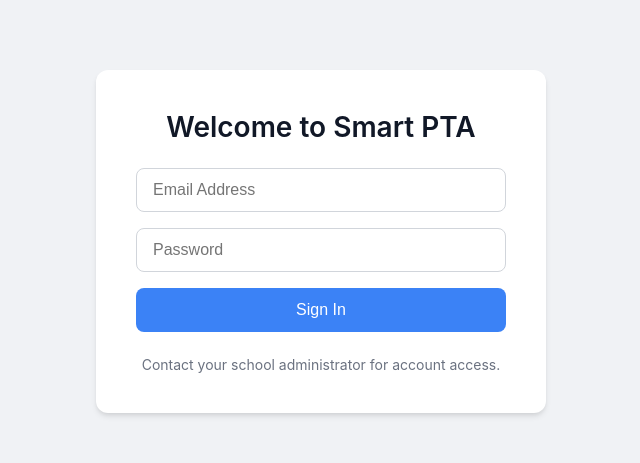
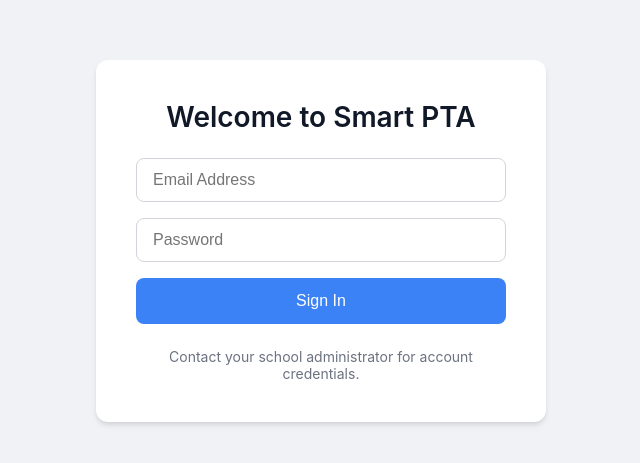
Before and after one commit to unkind-human-being/Attendance, a React (Vite) app: page /login in a window 1280 px wide. Shown: the part 159-622 px from the top of the page, without its empty margins (319-959 px from the left). Built offline with nearby package versions, Linux system fonts and the light colour scheme.

Commit message:
for android2

```diff
--- a/src/pages/auth/Login.jsx
+++ b/src/pages/auth/Login.jsx
@@ -1,31 +1,71 @@
-import { useState } from "react";
+import { useState, useEffect } from "react";
 import { useNavigate } from "react-router-dom";
-import { loginUser } from "../../firebase/attendanceService";
+import { auth, db } from "../../firebase/firebase";
+import { signInWithEmailAndPassword } from "firebase/auth";
+import { doc, getDoc } from "firebase/firestore";
 
 export default function Login() {
+  const [email, setEmail] = useState("");
+  const [password, setPassword] = useState("");
+  const [error, setError] = useState("");
+  const [loading, setLoading] = useState(false);
+
+  // PWA Install Prompt State
+  const [deferredPrompt, setDeferredPrompt] = useState(null);
+
   const navigate = useNavigate();
-  const [credentials, setCredentials] = useState({ email: "", password: "" });
-  const [feedback, setFeedback] = useState({ text: "", type: "" });
 
-  const handleChange = (e) => setCredentials({ ...credentials, [e.target.name]: e.target.value });
+  useEffect(() => {
+    // Listen for Chrome's signal that the app can be installed
+    const handleBeforeInstallPrompt = (e) => {
+      e.preventDefault(); // Prevent the mini-infobar from appearing on mobile
+      setDeferredPrompt(e); // Save the event so we can trigger it from our button
+    };
 
-  const handleSubmit = async (e) => {
+    window.addEventListener("beforeinstallprompt", handleBeforeInstallPrompt);
+
+    return () => {
+      window.removeEventListener("beforeinstallprompt", handleBeforeInstallPrompt);
+    };
+  }, []);
+
+  const handleInstallApp = async () => {
+    if (!deferredPrompt) return;
+
+    // Show the native install prompt
+    deferredPrompt.prompt();
+
+    // Wait for the user to respond to the prompt
+    const { outcome } = await deferredPrompt.userChoice;
+
+    if (outcome === "accepted") {
+      console.log("User accepted the install prompt");
+      setDeferredPrompt(null); // Hide the button once installed
+    }
+  };
+
+  const handleLogin = async (e) => {
     e.preventDefault();
-    setFeedback({ text: "", type: "" });
+    setError("");
+    setLoading(true);
 
-    const response = await loginUser(credentials.email, credentials.password);
+    try {
+      const userCredential = await signInWithEmailAndPassword(auth, email, password);
+      const user = userCredential.user;
 
-    if (response.success) {
-      const userRole = response.profile?.role;
-
-      // Route based on role
-      if (userRole === "admin") navigate("/admin/home");
-      else if (userRole === "teacher") navigate("/teacher/home");
-      else if (userRole === "parent") navigate("/parent/home");
-      else setFeedback({ text: "Invalid user role assigned.", type: "error" });
-    } else {
-      setFeedback({ text: response.error, type: "error" });
+      const userDoc = await getDoc(doc(db, "users", user.uid));
+      if (userDoc.exists()) {
+        const role = userDoc.data().role;
+        if (role === "admin") navigate("/admin/home");
+        else if (role === "teacher") navigate("/teacher/home");
+        else navigate("/parent/home");
+      } else {
+        setError("User profile not found in database.");
+      }
+    } catch (err) {
+      setError("Invalid email or password.");
     }
+    setLoading(false);
   };
 
   return (
@@ -33,22 +73,49 @@
       <div className="auth-card">
         <h2 className="auth-title">Welcome to Smart PTA</h2>
 
-        {feedback.text && (
-          <div style={{ padding: '12px 16px', marginBottom: '1rem', borderRadius: '8px', fontSize: '0.875rem', textAlign: 'center', backgroundColor: feedback.type === 'error' ? '#fee2e2' : '#d1fae5', color: feedback.type === 'error' ? '#dc2626' : '#059669' }}>
-            {feedback.text}
+        {/* The Native "Download App" Button */}
+        {deferredPrompt && (
+          <div style={{ marginBottom: '1.5rem', padding: '1rem', backgroundColor: '#eff6ff', borderRadius: '8px', border: '1px solid #bfdbfe', textAlign: 'center' }}>
+            <p style={{ margin: '0 0 10px 0', fontSize: '0.875rem', color: '#1e3a8a', fontWeight: '600' }}>
+              For the best experience, install our native app:
+            </p>
+            <button
+              onClick={handleInstallApp}
+              className="btn-primary"
+              style={{ width: '100%', backgroundColor: '#10b981', fontWeight: 'bold', display: 'flex', alignItems: 'center', justifyContent: 'center', gap: '8px' }}
+            >
+              📱 Download App
+            </button>
           </div>
         )}
 
-        <form className="auth-form" onSubmit={handleSubmit}>
-          <input className="auth-input" type="email" name="email" placeholder="Email Address" value={credentials.email} onChange={handleChange} required />
-          <input className="auth-input" type="password" name="password" placeholder="Password" value={credentials.password} onChange={handleChange} required />
-          <button className="btn-primary" type="submit">Sign In</button>
+        {error && <div style={{ color: "#dc2626", marginBottom: "1rem", textAlign: "center", fontWeight: "500" }}>{error}</div>}
+
+        <form className="auth-form" onSubmit={handleLogin}>
+          <input
+            type="email"
+            placeholder="Email Address"
+            className="auth-input"
+            value={email}
+            onChange={(e) => setEmail(e.target.value)}
+            required
+          />
+          <input
+            type="password"
+            placeholder="Password"
+            className="auth-input"
+            value={password}
+            onChange={(e) => setPassword(e.target.value)}
+            required
+          />
+          <button type="submit" className="auth-button" disabled={loading}>
+            {loading ? "Signing In..." : "Sign In"}
+          </button>
         </form>
 
-        {/* Registration Link Completely Removed */}
-        <div style={{ textAlign: "center", marginTop: "1.5rem", fontSize: "0.875rem", color: "#6b7280" }}>
-          Contact your school administrator for account access.
-        </div>
+        <p style={{ marginTop: "1.5rem", textAlign: "center", fontSize: "0.875rem", color: "#6b7280" }}>
+          Contact your school administrator for account credentials.
+        </p>
       </div>
     </div>
   );
```
Also changed, not shown: src/public/manifest.json.
